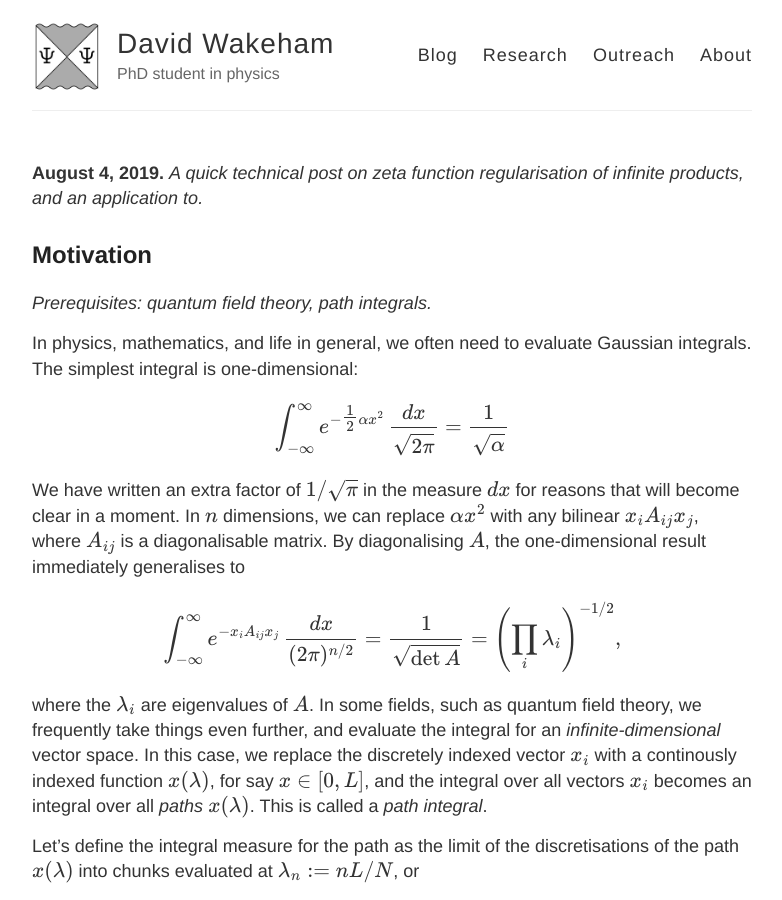
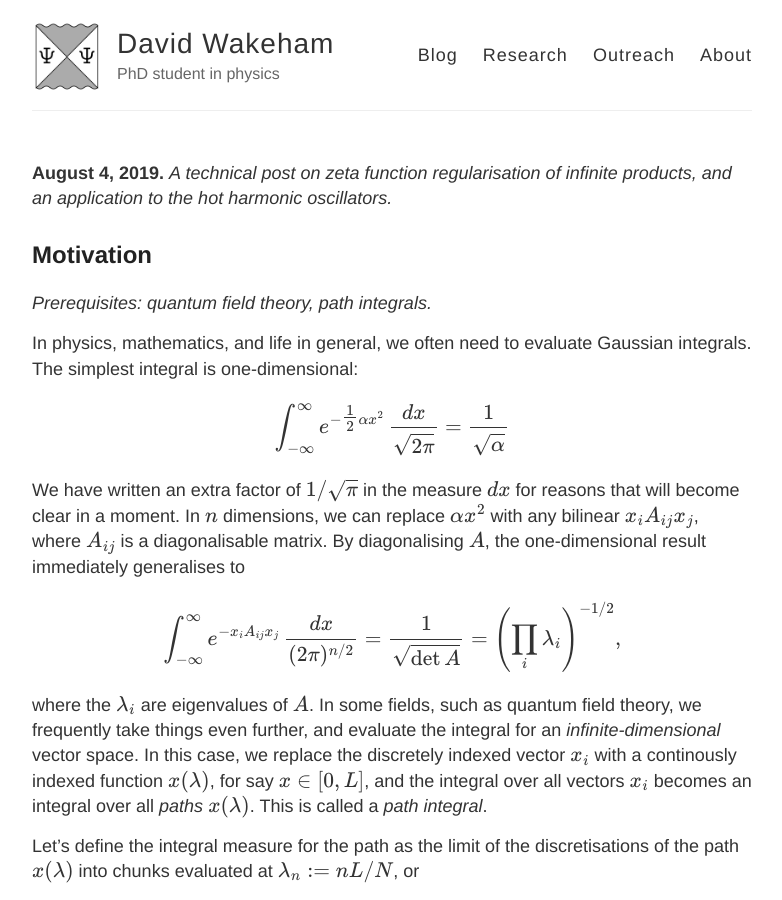
Before and after one commit to hapax/hapax.github.io, a Jekyll site: the page built from assets/zeta-regularisation.md, in a window 1280 px wide and 900 px high. Shown: the whole window, without its empty margins (248-1030 px from the left). Built offline with Jekyll 4.4.1, drawn with Linux system fonts in a browser that asks for light colours; our own code applies the rules of GitHub Pages for plain Markdown files; formulas are drawn with MathJax 3; a script that is not in the unit is left out.

Commit message:
Update zeta-regularisation.md

```diff
--- a/assets/zeta-regularisation.md
+++ b/assets/zeta-regularisation.md
@@ -7,8 +7,9 @@ categories: [Mathematics, Physics]
 date:  2019-08-04
 ---
 
-**August 4, 2019.** *A quick technical post on zeta function
-  regularisation of infinite products, and an application to.*
+**August 4, 2019.** *A technical post on zeta function
+  regularisation of infinite products, and an application to the hot
+  harmonic oscillators.*
 
 ## Motivation
 
```
